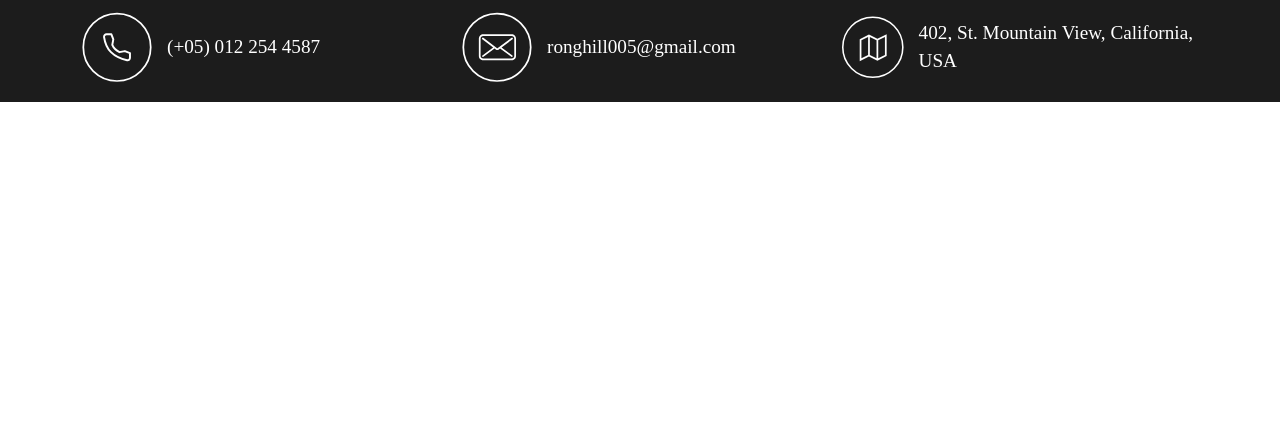
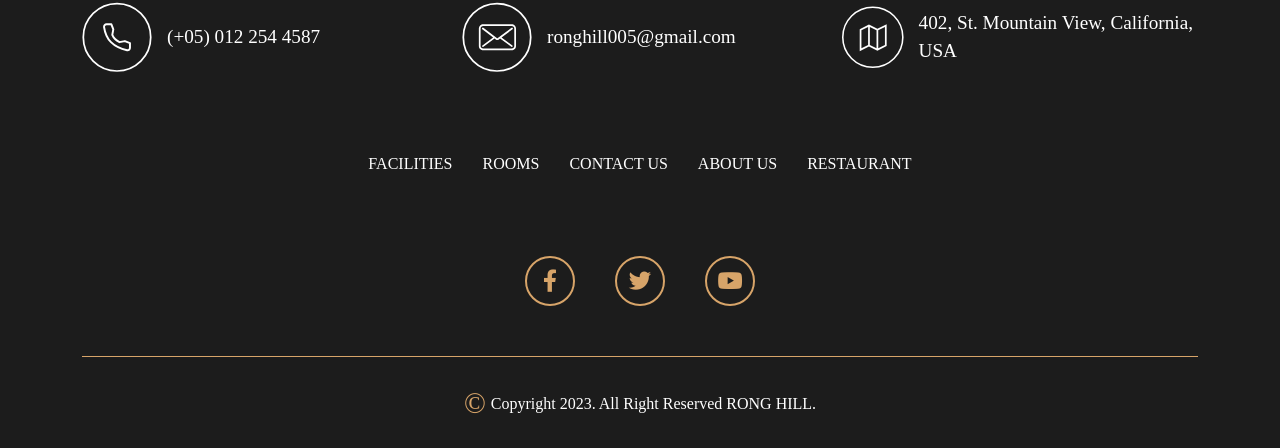
Before and after one commit to rahatcnits/ronghill-resort-hotel-template, a plain HTML site: page index.html in a window 1280 px wide. Shown: the part 9226-9674 px from the top of the page. Before the commit the page ends 9328 px from the top, so only its background shows below. Drawn offline with nearby package versions, Linux system fonts and the light colour scheme; a web font is replaced by a local one.

Commit message:
footer ongoing

```diff
--- a/assets/css/home.css
+++ b/assets/css/home.css
@@ -837,8 +837,19 @@
   transition: 0.5s;
 }
 
+.gallery_card_btn a {
+  text-decoration: none;
+  color: var(--white);
+}
+
+.gallery_card_btn a i {
+  text-decoration: none;
+  color: var(--white);
+}
+
 .gallery_card_btn:hover {
   background-color: var(--primary_color);
+  color: var(--white);
 }
 
 .gallery_card_btn a {
@@ -1299,7 +1310,7 @@
 .footer_logo {
   text-align: center;
   padding-top: 30px;
-  margin-bottom: 50px;
+  margin-bottom: 40px;
 }
 
 .footer_logo img {
@@ -1334,4 +1345,97 @@
   color: var(--white);
 }
 
+.footer_nav_items {
+  list-style: none;
+  margin: 60px 0 80px;
+  padding: 0;
+  display: flex;
+  justify-content: center;
+  flex-wrap: wrap;
+  gap: 30px;
+}
+
+.footer_nav_items li a {
+  display: flex;
+  font-size: 1em;
+  font-family: var(--secondary_font);
+  text-decoration: none;
+  color: var(--white);
+  font-weight: 400;
+  position: relative;
+  display: block;
+  transition: 0.3s;
+}
+
+.footer_nav_items li a::after {
+  content: "";
+  position: absolute;
+  top: 100%;
+  left: 0;
+  width: 100%;
+  height: 2px;
+  background: var(--primary_color);
+  transform: scaleX(0);
+  transform-origin: right;
+  transition: transform 0.3s;
+}
+
+.footer_nav_items li a:hover::after {
+  transform: scaleX(1) !important;
+  transform-origin: left;
+  left: 0;
+}
+
+.footer_social_icons {
+  display: flex;
+  align-items: center;
+  justify-content: center;
+  gap: 40px;
+  margin-bottom: 50px;
+}
+
+.footer_social_icons a {
+  text-decoration: none;
+  display: inline-block;
+  width: 50px;
+  height: 50px;
+  line-height: 50px;
+  font-size: 1.4em;
+  color: var(--primary_color);
+  display: flex;
+  align-items: center;
+  justify-content: center;
+  border: 2px solid var(--primary_color);
+  border-radius: 50%;
+  transition: all 0.5s;
+}
+
+.footer_social_icons a:hover {
+  background-color: var(--primary_color);
+  color: var(--white);
+}
+
+.copyright {
+  border-top: 1px solid var(--primary_color);
+}
+
+.copyright p {
+  display: flex;
+  align-items: center;
+  justify-content: center;
+  color: var(--white);
+  font-family: var(--secondary_font);
+  font-size: 1em;
+  font-weight: 400;
+  text-align: center;
+  margin-bottom: 0;
+  padding: 25px 0;
+}
+
+.copyright p span {
+  color: var(--primary_color);
+  font-size: 1.8em;
+  margin-right: 5px;
+}
+
 /* Footer End */
--- a/index.html
+++ b/index.html
@@ -1524,6 +1524,55 @@
             </div>
           </div>
         </div>
+
+        <div class="row">
+          <div class="col-sm-12">
+            <ul class="footer_nav_items">
+              <li>
+                <a href="#" class="active">FACILITIES</a>
+              </li>
+              <li>
+                <a href="#">ROOMS</a>
+              </li>
+              <li>
+                <a href="#">CONTACT US</a>
+              </li>
+              <li>
+                <a href="#">ABOUT US</a>
+              </li>
+              <li>
+                <a href="#">RESTAURANT</a>
+              </li>
+            </ul>
+          </div>
+        </div>
+
+        <div class="row">
+          <div class="col-sm-12">
+            <div class="footer_social_icons">
+              <a href="#" class="active">
+                <i class="fa-brands fa-facebook-f"></i>
+              </a>
+              <a href="#">
+                <i class="fa-brands fa-twitter"></i>
+              </a>
+              <a href="#">
+                <i class="fa-brands fa-youtube"></i>
+              </a>
+            </div>
+          </div>
+        </div>
+
+        <div class="row">
+          <div class="col-sm-12">
+            <div class="copyright">
+              <p>
+                <span>&copy;</span> Copyright 2023. All Right Reserved RONG
+                HILL.
+              </p>
+            </div>
+          </div>
+        </div>
       </div>
     </footer>
     <!-- Footer End -->
```
